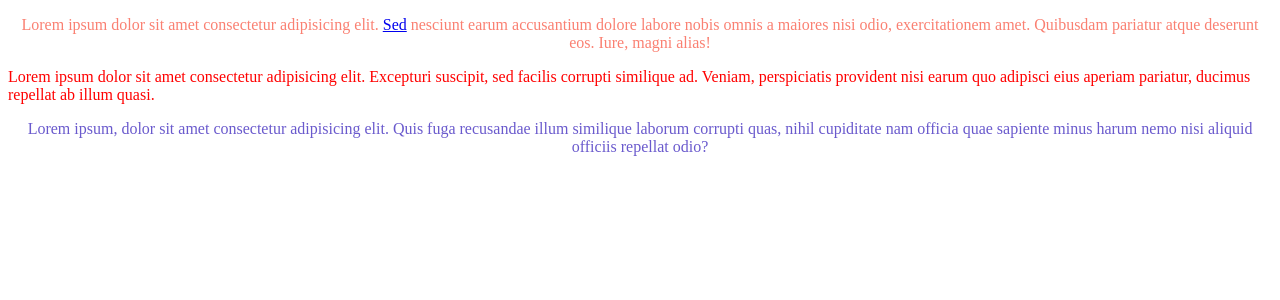
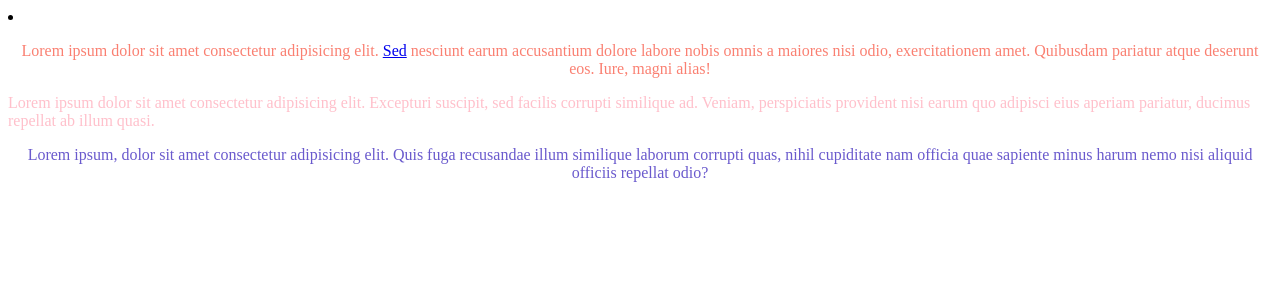
Before and after one commit to ThunderGer23/Git_github, a PHP site: page / in a window 1280 px wide. Shown: the top 300 px of the page. Run offline with PHP 8.4, Linux system fonts and the light colour scheme.

Commit message:
add file js

```diff
--- a/index.html
+++ b/index.html
@@ -10,7 +10,14 @@
 </head>
 
 <body>
-    <section>
+
+    <nav class="menu">
+        <li class="menu-label">
+
+        </li>
+    </nav>
+
+    <section class="home">
         <div>
             <p class="parrafo"><span>Lorem ipsum</span> dolor sit amet consectetur adipisicing elit. <a href="#">Sed</a> nesciunt earum accusantium dolore labore nobis omnis a maiores nisi odio, exercitationem amet. Quibusdam pariatur atque deserunt eos. Iure, magni alias!</p>
         </div>
--- a/style/stilo.css
+++ b/style/stilo.css
@@ -6,12 +6,12 @@ div>p {
     color: salmon;
 }
 
+p {
+    color: pink;
+}
+
 #parrafo {
     color: slateblue;
-}
-
-p {
-    color: red;
 }
 
 a {
```
Also changed, not shown: controllers/app.js (added).
